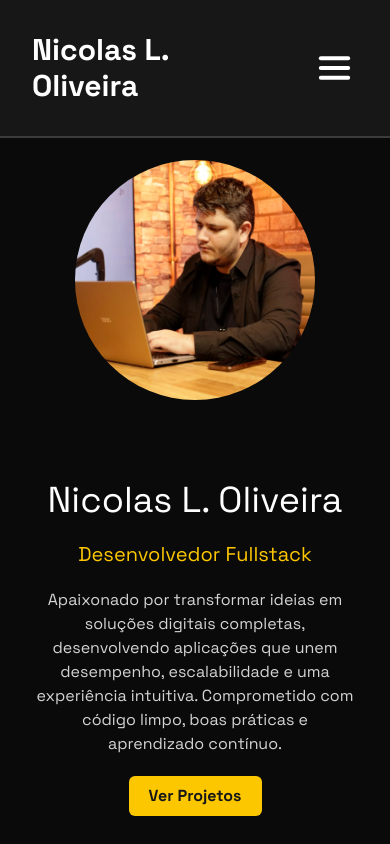
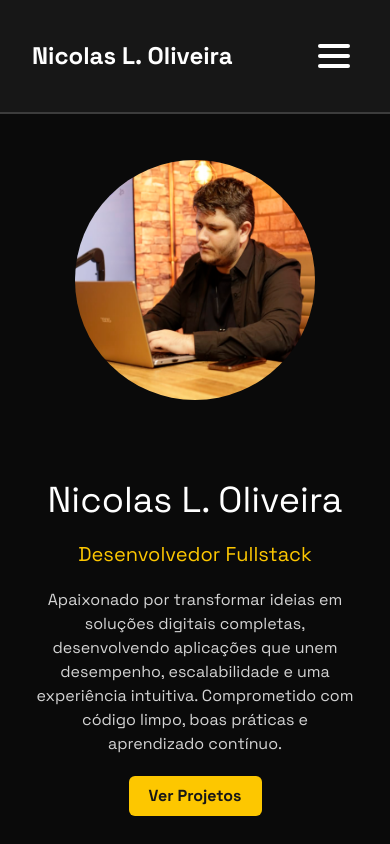
Before and after one commit to veganico98/veganico98.github.io, a website with bundled scripts: page index.html in a window 390 px wide. Shown: the top 844 px of the page. Built offline with nearby package versions, Linux system fonts and the light colour scheme; files whose address does not match are found by name.

Commit message:
header name text-2xl

```diff
--- a/index.html
+++ b/index.html
@@ -11,7 +11,7 @@
 </head>
 <body class="bg-neutral-950">
     <header class="fixed w-full flex justify-between lg:justify-center items-center gap-8 py-8 bg-neutral-900 px-8 z-60 border-b-2 border-b-neutral-500/40">
-        <span class="font-space font-bold lg:hidden text-3xl logo-liquid cursor-pointer">Nicolas L. Oliveira</span>
+        <span class="font-space font-bold lg:hidden text-2xl logo-liquid cursor-pointer">Nicolas L. Oliveira</span>
 
         <nav id="mobileMenu" class="hidden lg:flex gap-12 items-center max-lg:fixed max-lg:w-full max-lg:inset-0">
 
```
